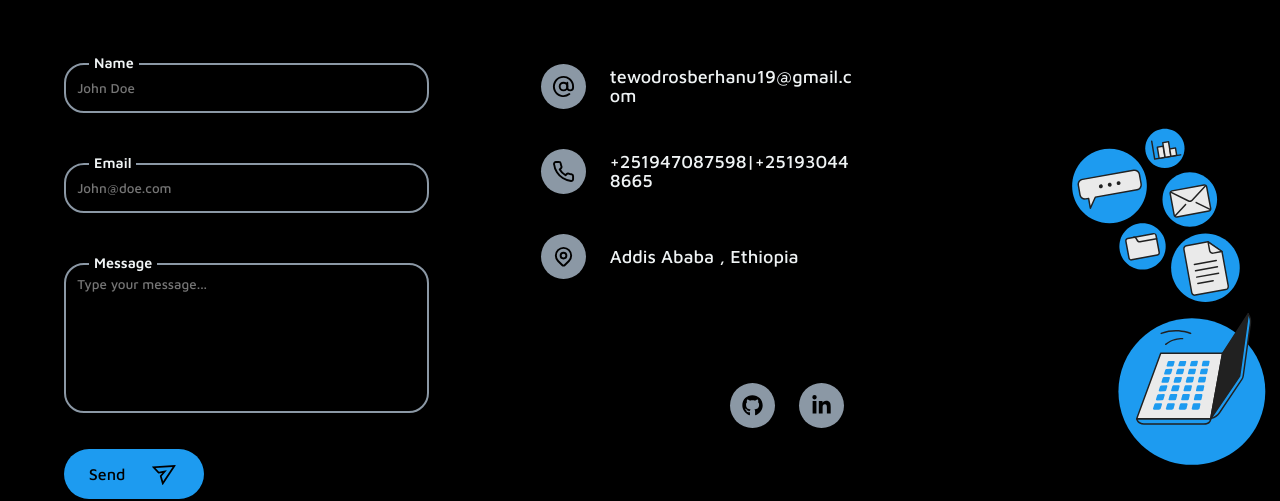
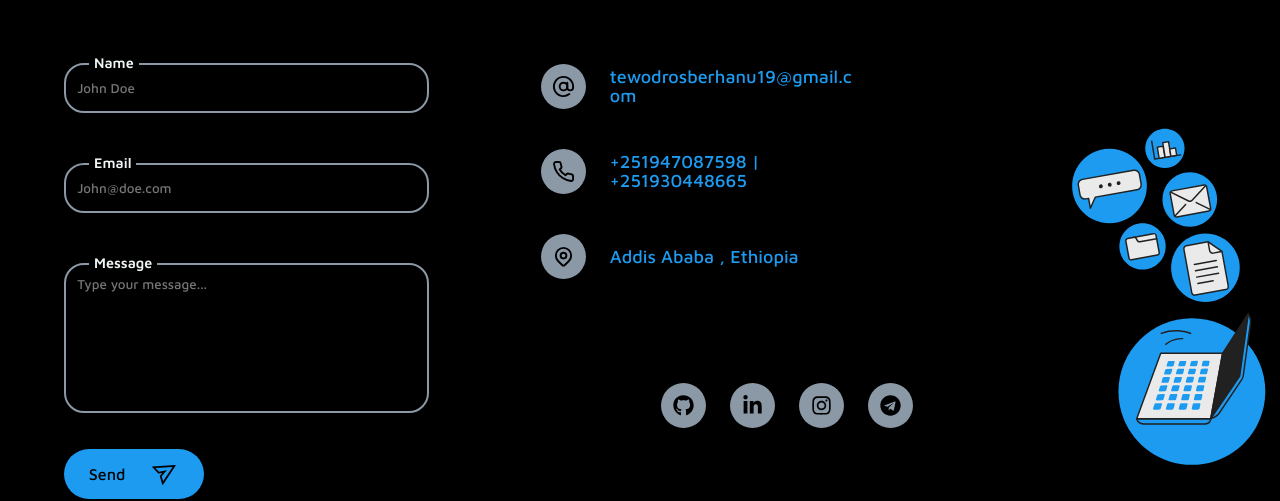
Before and after one commit to tediyo/Personal-Portfolio-Using-React-and-Emailjs, a React (Create React App) app: page / in a window 1280 px wide. Shown: the part 3648-4149 px from the top of the page. Built offline with nearby package versions, Linux system fonts and the light colour scheme; no server answers; a web font is replaced by a local one.

Commit message:
Socila media integration

```diff
--- a/src/components/core-ui/contacts/contacts-ui.js
+++ b/src/components/core-ui/contacts/contacts-ui.js
@@ -1,7 +1,7 @@
 import { IconButton, Snackbar, SnackbarContent } from '@mui/material';
 import React, { useContext } from 'react';
 import { AiOutlineCheckCircle, AiOutlineSend } from 'react-icons/ai';
-import { FaFacebook, FaGithub, FaLinkedinIn, FaMediumM, FaStackOverflow, FaTwitter, FaYoutube } from 'react-icons/fa';
+import { FaTelegram, FaInstagram,FaFacebook, FaGithub, FaLinkedinIn, FaMediumM, FaStackOverflow, FaTwitter, FaYoutube } from 'react-icons/fa';
 import { FiAtSign, FiPhone } from 'react-icons/fi';
 import { HiOutlineLocationMarker } from 'react-icons/hi';
 import { IoClose } from 'react-icons/io5';
@@ -128,19 +128,19 @@ const ContactUI = ({ open, success, errMsg, handleClose, classes, handleContactF
               <div className={classes.detailsIcon}>
                 <FiAtSign />
               </div>
-              <p style={{ color: theme.tertiary }}>{contactsData.email}</p>
+              <p style={{ color: theme.primary }}>{contactsData.email}</p>
             </a>
             <a href={`tel:${contactsData.phone}`} className='personal-details'>
               <div className={classes.detailsIcon}>
                 <FiPhone />
               </div>
-              <p style={{ color: theme.tertiary }}>{contactsData.phone}</p>
+              <p style={{ color: theme.primary }}>{contactsData.phone}</p>
             </a>
             <div className='personal-details'>
               <div className={classes.detailsIcon}>
                 <HiOutlineLocationMarker />
               </div>
-              <p style={{ color: theme.tertiary }}>{contactsData.address}</p>
+              <p style={{ color: theme.primary }}>{contactsData.address}</p>
             </div>
 
             <div className='socialmedia-icons'>
@@ -179,6 +179,16 @@ const ContactUI = ({ open, success, errMsg, handleClose, classes, handleContactF
                   <FaFacebook aria-label='Facebook' />
                 </a>
               )}
+              {contactsData.Instagram && (
+                <a href={contactsData.Instagram} target='_blank' rel='noreferrer' className={classes.socialIcon}>
+                  <FaInstagram aria-label='Instagram' />
+                </a>
+              )}
+               {contactsData.Telegram && (
+                <a href={contactsData.Telegram} target='_blank' rel='noreferrer' className={classes.socialIcon}>
+                  <FaTelegram aria-label='Telegram' />
+                </a>
+              )}
             </div>
           </div>
         </div>
--- a/src/data/contactsData.js
+++ b/src/data/contactsData.js
@@ -1,10 +1,14 @@
+
+
+
 export const contactsData = {
     email: 'tewodrosberhanu19@gmail.com',
-    phone: '+251947087598|+251930448665',
+    phone:'+251947087598 | +251930448665',
     address: 'Addis Ababa , Ethiopia ',
     github: 'https://github.com/tediyo',
-    facebook: '',
+    Instagram: 'https://Instagram.com/thedron_16',
     linkedIn: 'https://www.linkedin.com/in/tewodros-berhanu-953750230',
+    Telegram:'https://t.me/thedron16',
     twitter: '',
     medium: '',
     stackOverflow: '',
```
